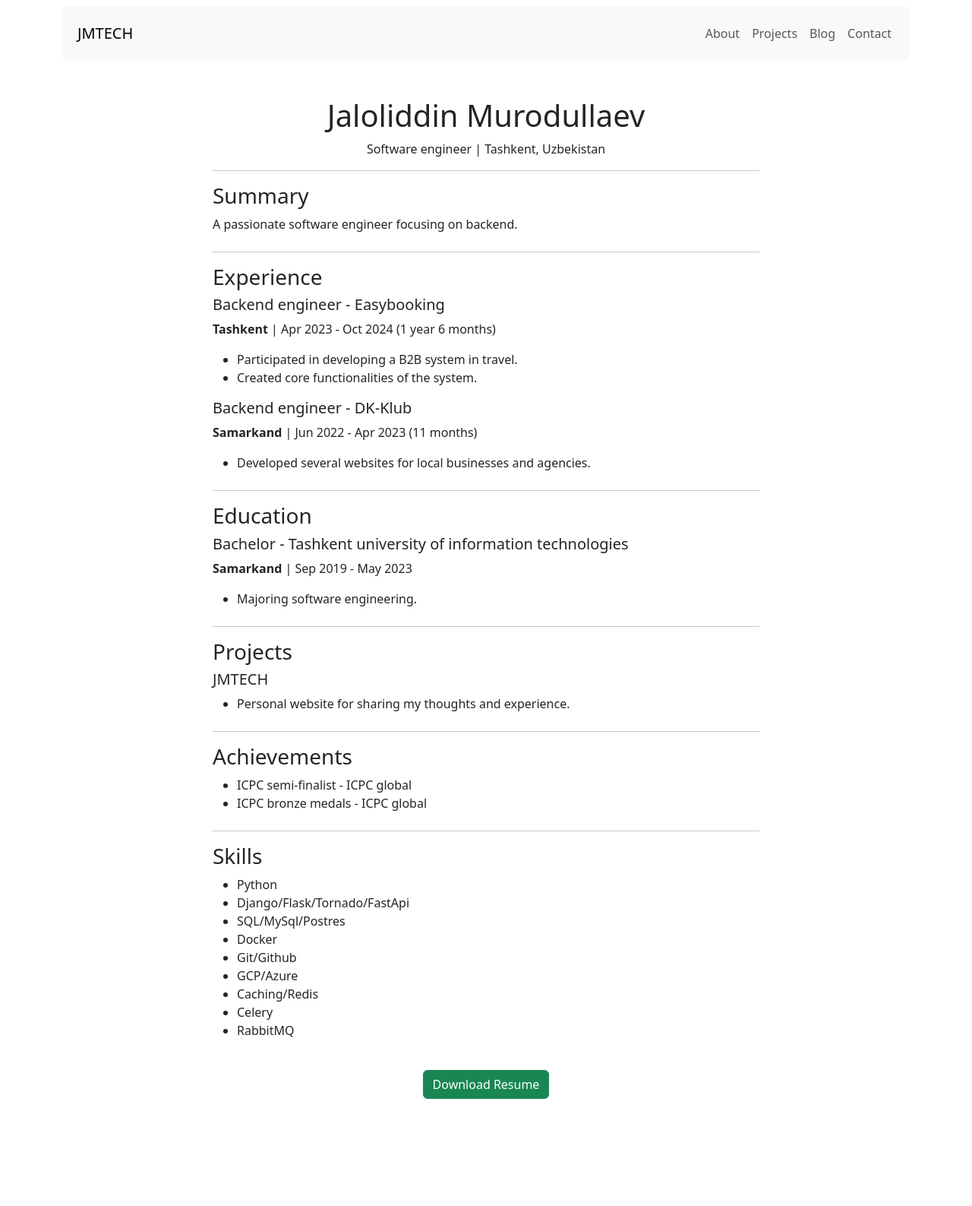
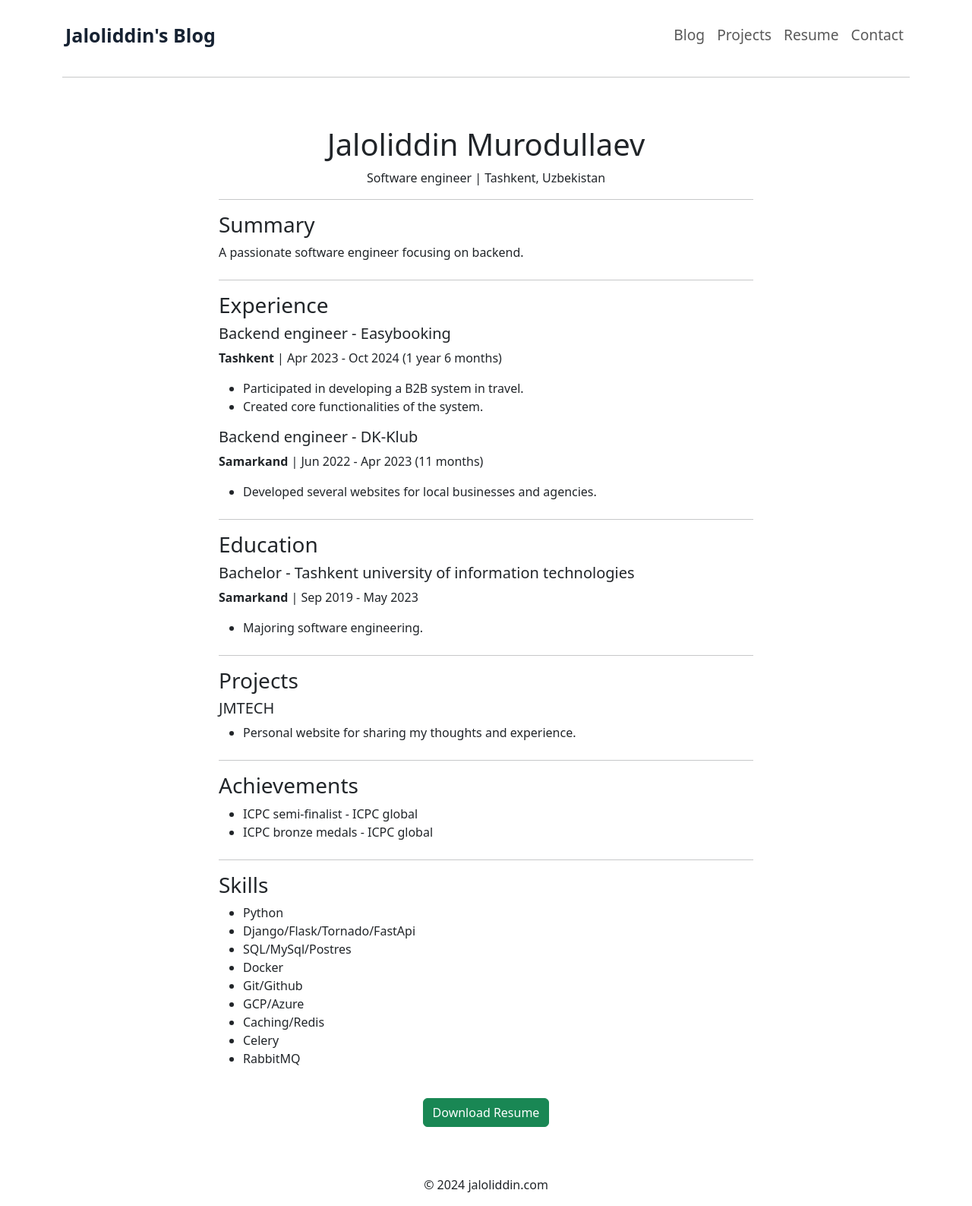
Before and after one commit to jaloliddinmurodullaev/jmtech, a Django app: page /resume/ in a window 1280 px wide. Shown: the whole page at 76% size. Before the commit the page ends 1446 px from the top, so only its background shows below. Run offline with Django 5.2, Linux system fonts and the light colour scheme.

Commit message:
main page updates

```diff
--- a/templates/base.html
+++ b/templates/base.html
@@ -11,37 +11,57 @@
           .no-wrap {
               white-space: nowrap;
           }
+          .navbar-nav .nav-link {
+              padding: 1rem 1rem;  /* Adjust the padding */
+              font-size: 1.2rem;         /* Adjust font size if needed */
+          }
+          .logo {
+            color: #162232;
+            font-size: 25px;
+            font-weight: 700;
+            letter-spacing: 0;
+          }
         </style>
+        <link rel="stylesheet" href="https://cdnjs.cloudflare.com/ajax/libs/font-awesome/6.0.0-beta3/css/all.min.css">
+
     </head>
-    <body class="container">
+    <body class="container d-flex flex-column min-vh-100">
 
-        <nav class="rounded navbar navbar-expand-lg navbar-light bg-light p-3 mt-2">
-            <a class="navbar-brand ms-1" href="{% url 'home' %}">JMTECH</a>
+        <nav class="rounded navbar navbar-expand-lg navbar-light mt-2">
+            <a class="navbar-brand ms-1 logo" href="{% url 'home' %}"><strong>Jaloliddin's Blog</strong></a>
             <button class="navbar-toggler" type="button" data-toggle="collapse" data-target="#navbarNav" aria-controls="navbarNav" aria-expanded="false" aria-label="Toggle navigation">
               <span class="navbar-toggler-icon"></span>
             </button>
             <div class="collapse navbar-collapse" id="navbarNav">
               <ul class="navbar-nav ms-auto">
                 <li class="nav-item"></li>
-                  <a class="nav-link" href="{% url 'resume_page' %}">About</a>
+                  <a class="nav-link" href="{% url 'blog_page' %}">Blog</a>
                 </li>
+
                 <li class="nav-item">
                   <a class="nav-link" href="{% url 'projects_page' %}">Projects<span class="sr-only"></span></a>
                 </li>
-                <li class="nav-item">
-                  <a class="nav-link" href="{% url 'blog_page' %}">Blog</a>
+
+                <li class="nav-item"></li>
+                  <a class="nav-link" href="{% url 'resume_page' %}">Resume</a>
                 </li>
-                <!-- <li class="nav-item">
-                  <a class="nav-link" href="">Resume</a>
-                </li> -->
+
                  <li class="nav-item">
                   <a class="nav-link" href="{% url 'contact_page' %}">Contact</a>
                 </li>
               </ul>
             </div>
         </nav>
+        <hr>
 
-        {% block page_content %}{% endblock page_content %}
+      <div class="container">
+          {% block page_content %}
+          <!-- Content from child templates will be inserted here -->
+          {% endblock %}
+      </div>
 
+      <footer class="text-center mt-auto py-3">
+            <p class="mb-0">&copy; {{ 2024 }} jaloliddin.com</p>
+     </footer>
     </body>
 </html>
```
Also changed, not shown: templates/about.html (+52 -5 lines).
